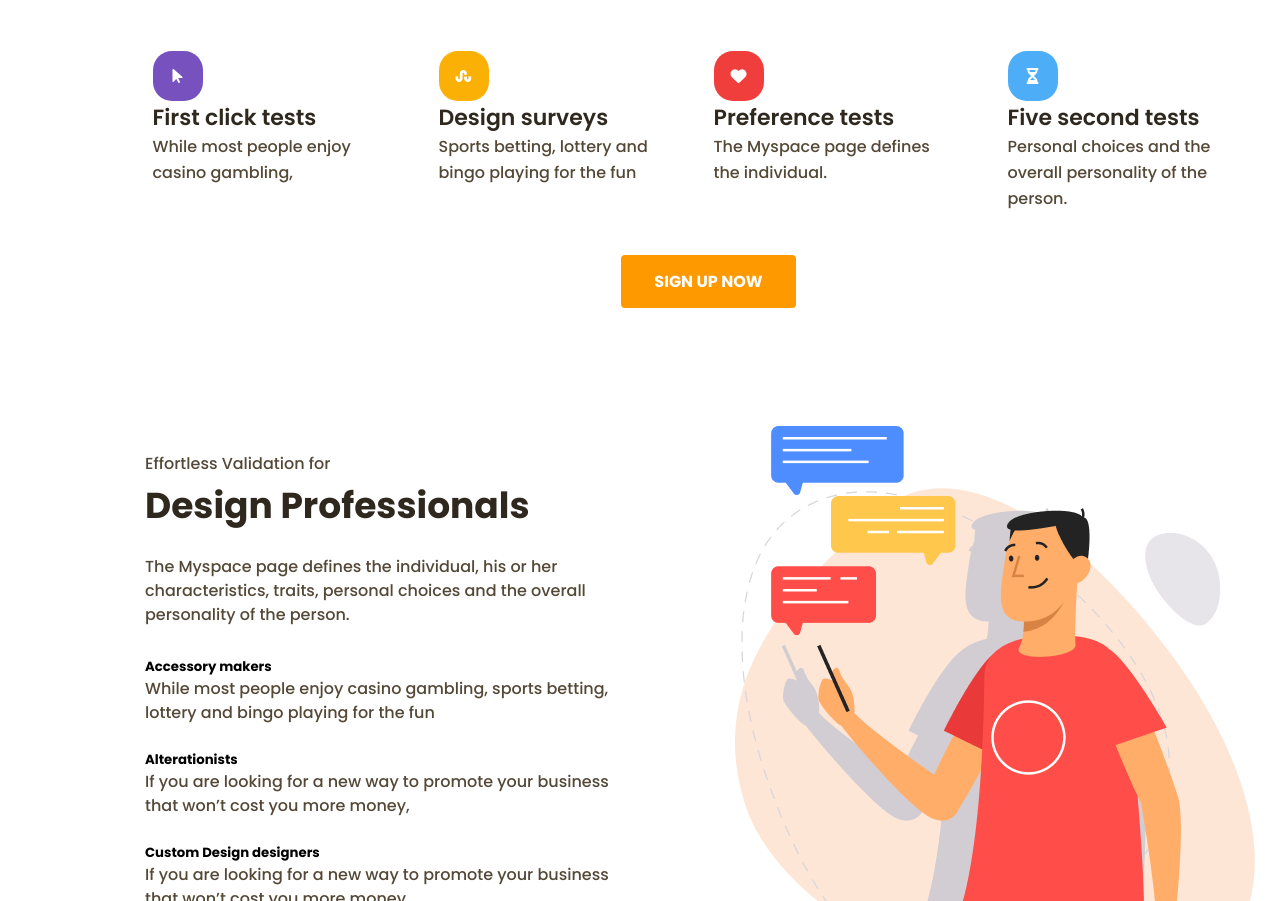
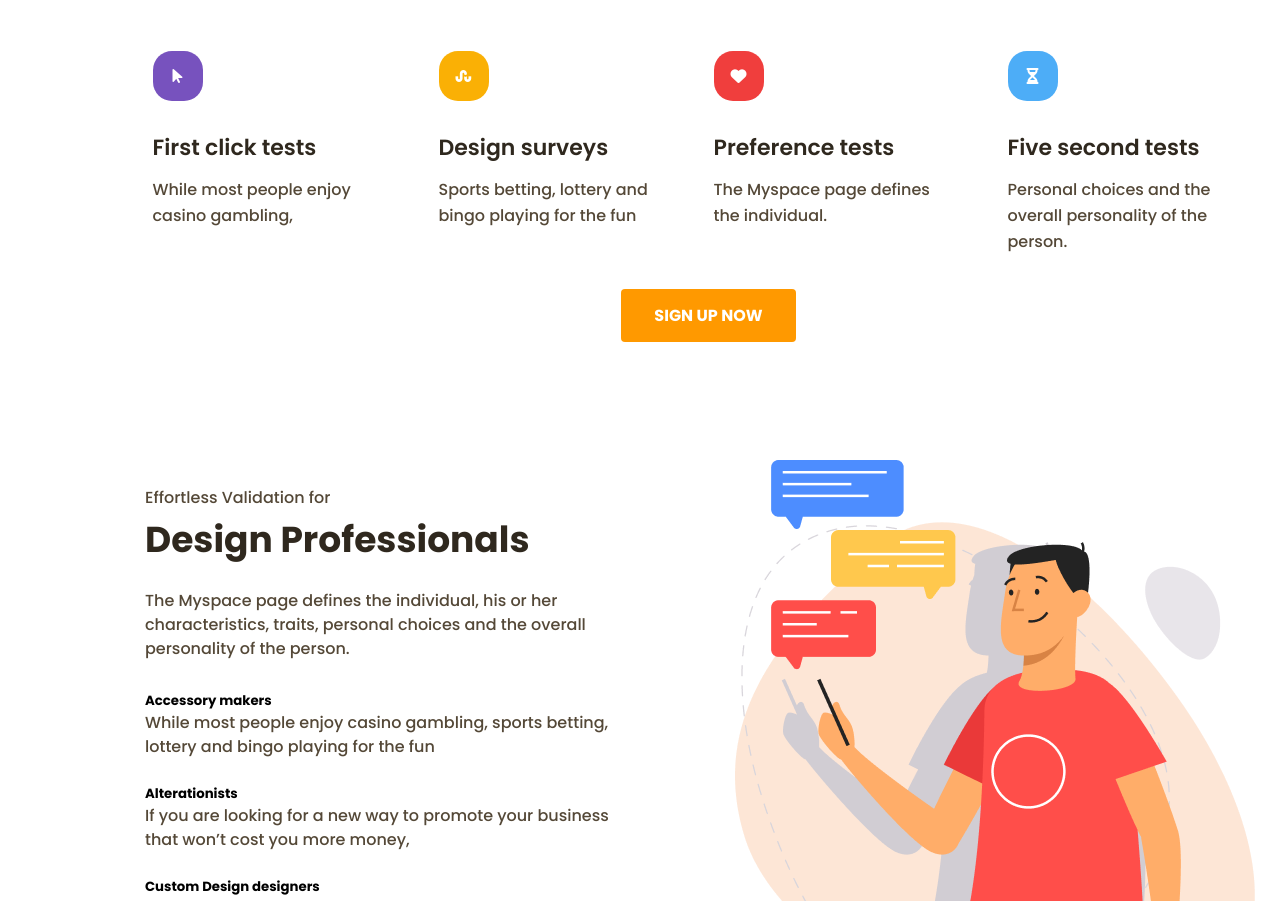
Before and after one commit to kravchenko-dev/B.A.Homework-5, a plain HTML site: page index.html in a window 1280 px wide. Shown: the part 806-1707 px from the top of the page. Drawn offline with Linux system fonts and the light colour scheme.

Commit message:
chenge block two

```diff
--- a/css/index.css
+++ b/css/index.css
@@ -159,6 +159,14 @@ input {
   padding-top: 54px;
 }
 
+.cards h4 {
+  padding-top: 30px;
+}
+
+.cards p {
+  padding-top: 13px;
+}
+
 .cards :nth-child(1) {
   margin-right: 36px;
 }
@@ -234,6 +242,7 @@ input {
   color: #ffffff;
   background-color: #ff9900;
   border-style: none;
+  margin-top: 34px;
 }
 
 /* block three */
```
